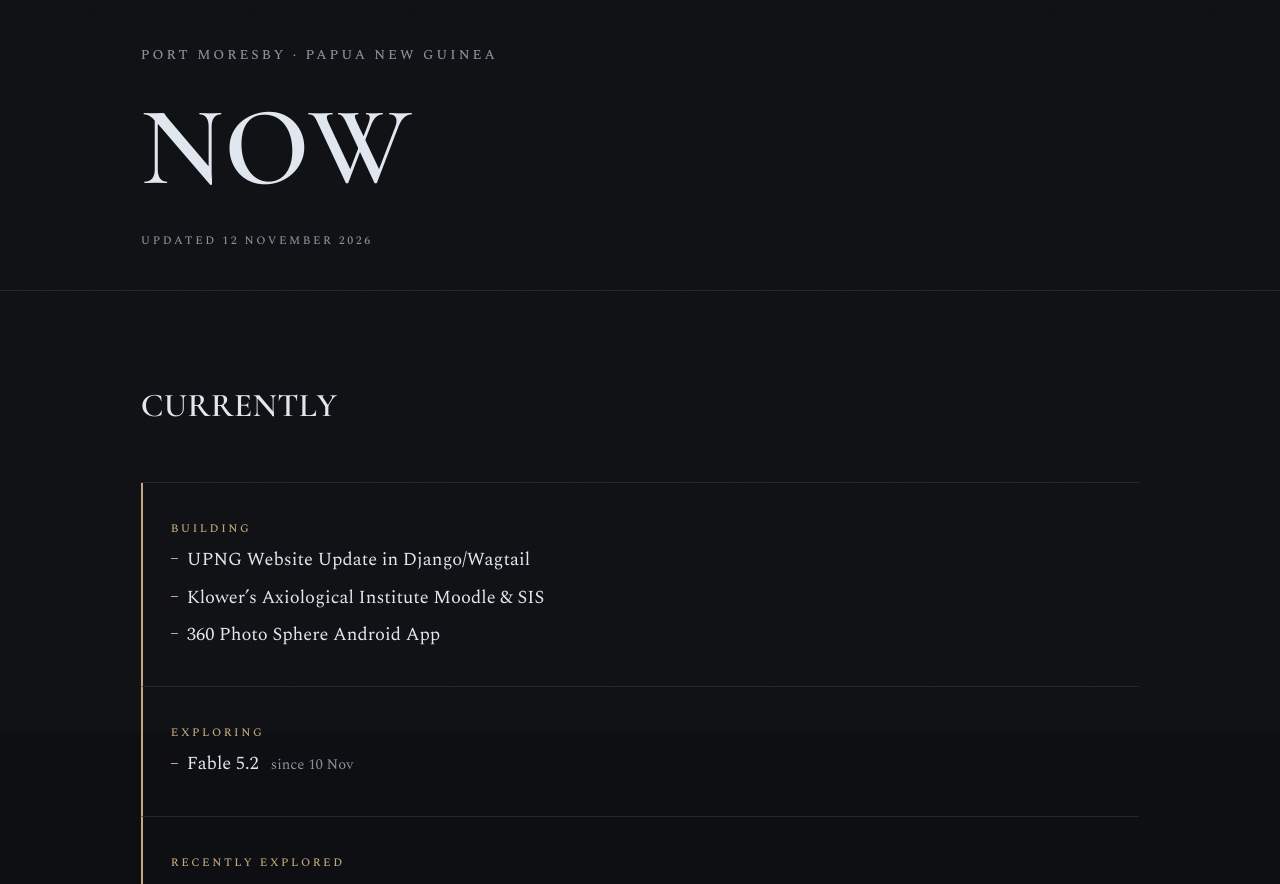
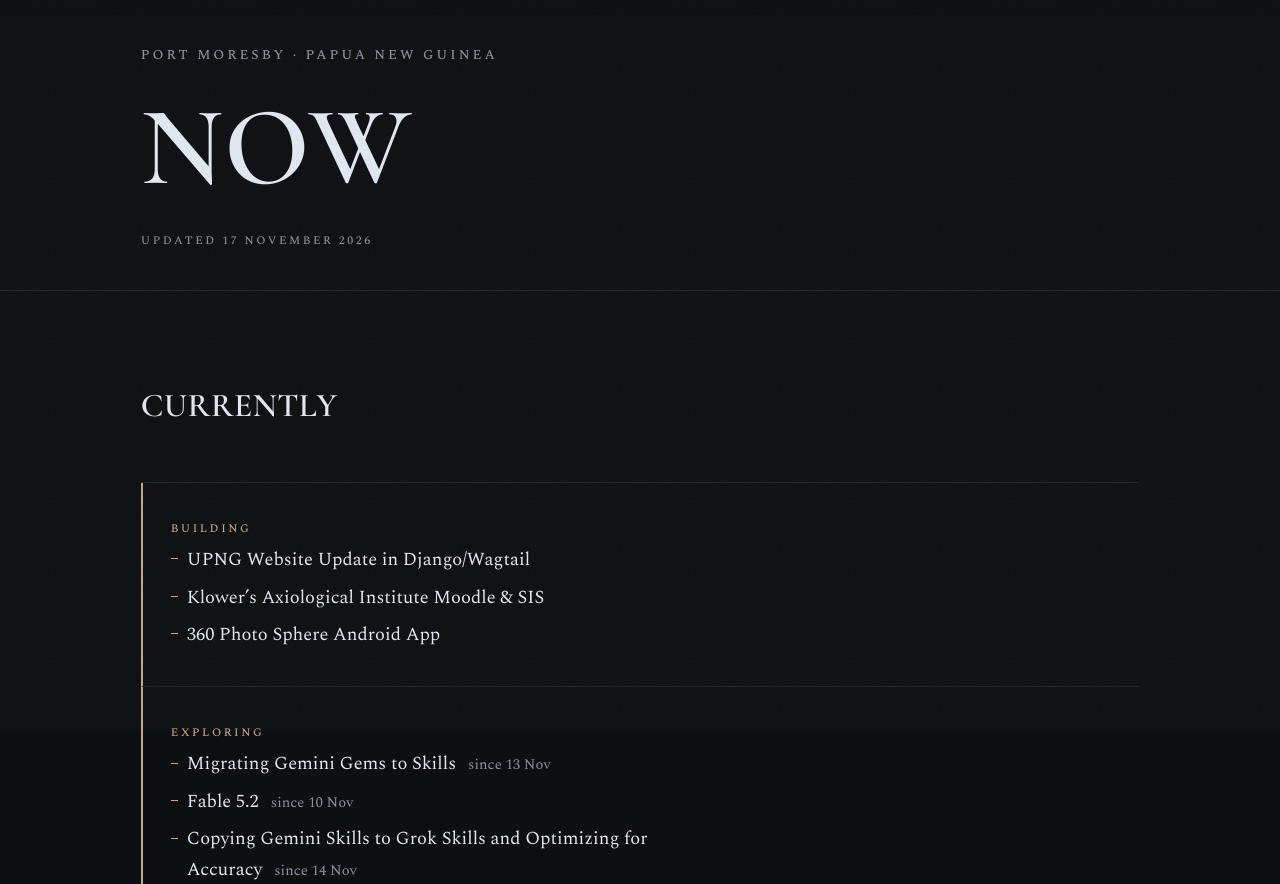
Before and after one commit to n30dyn4m1c/neomalesa, a plain HTML site: page now.html in a window 1280 px wide. Shown: the part 68-952 px from the top of the page. Drawn offline with Linux system fonts and the light colour scheme.

Commit message:
Update Now page from profile README

```diff
--- a/now.html
+++ b/now.html
@@ -63,7 +63,7 @@
       <div class="subpage__inner">
         <p class="subpage__kicker">Port Moresby &middot; Papua New Guinea</p>
         <h1 class="subpage__title">Now</h1>
-        <p class="subpage__meta"><!-- NOW-UPDATED:START -->Updated 12 November 2026<!-- NOW-UPDATED:END --></p>
+        <p class="subpage__meta"><!-- NOW-UPDATED:START -->Updated 17 November 2026<!-- NOW-UPDATED:END --></p>
       </div>
     </header>
     <section class="subpage__section" aria-labelledby="now-heading">
@@ -82,7 +82,9 @@
           <li class="now__item">
             <p class="now__label">Exploring</p>
             <ul class="now__sub-list" role="list">
+              <li>Migrating Gemini Gems to Skills <span class="now__when">since 13 Nov</span></li>
               <li>Fable 5.2 <span class="now__when">since 10 Nov</span></li>
+              <li>Copying Gemini Skills to Grok Skills and Optimizing for Accuracy <span class="now__when">since 14 Nov</span></li>
             </ul>
           </li>
           <li class="now__item">
```
